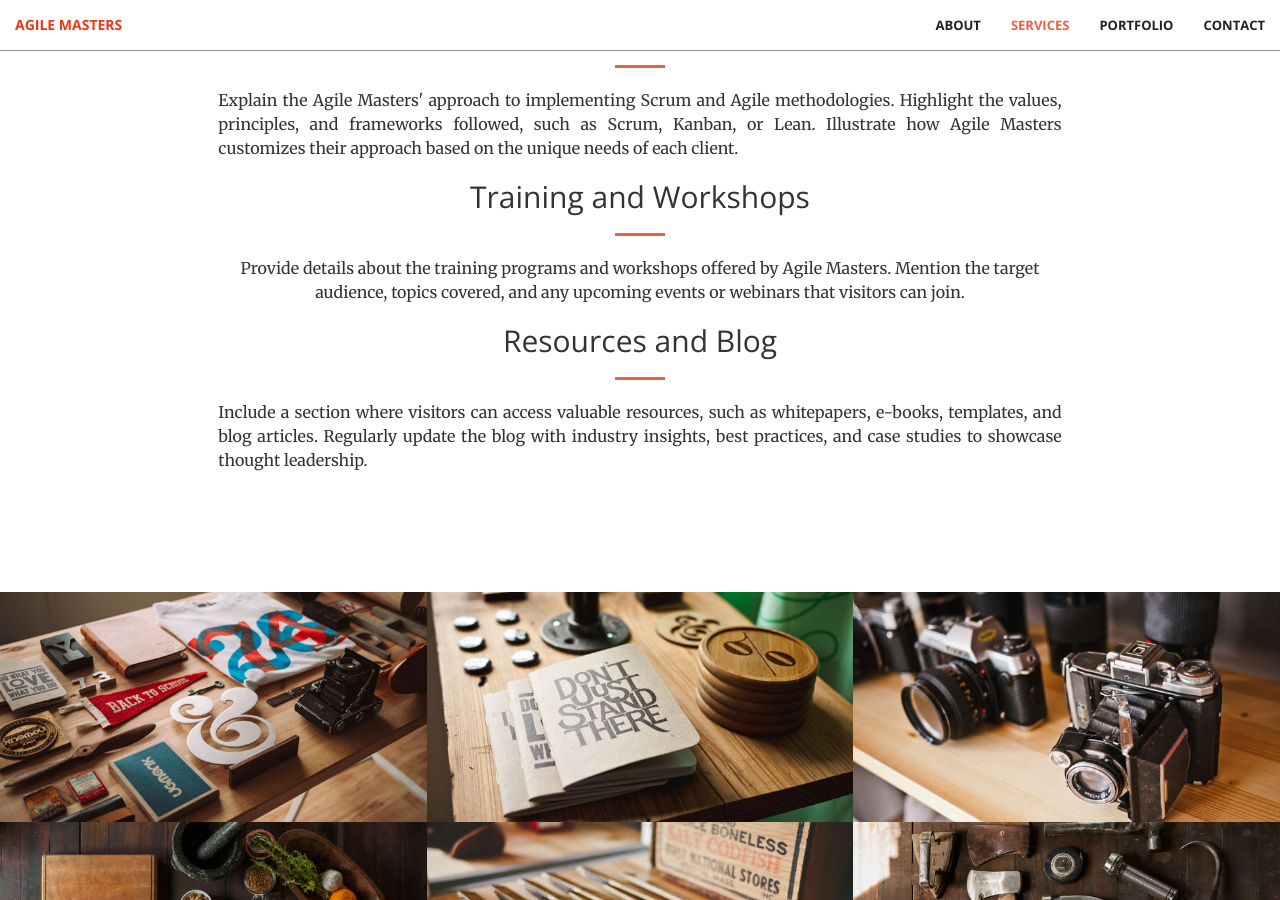
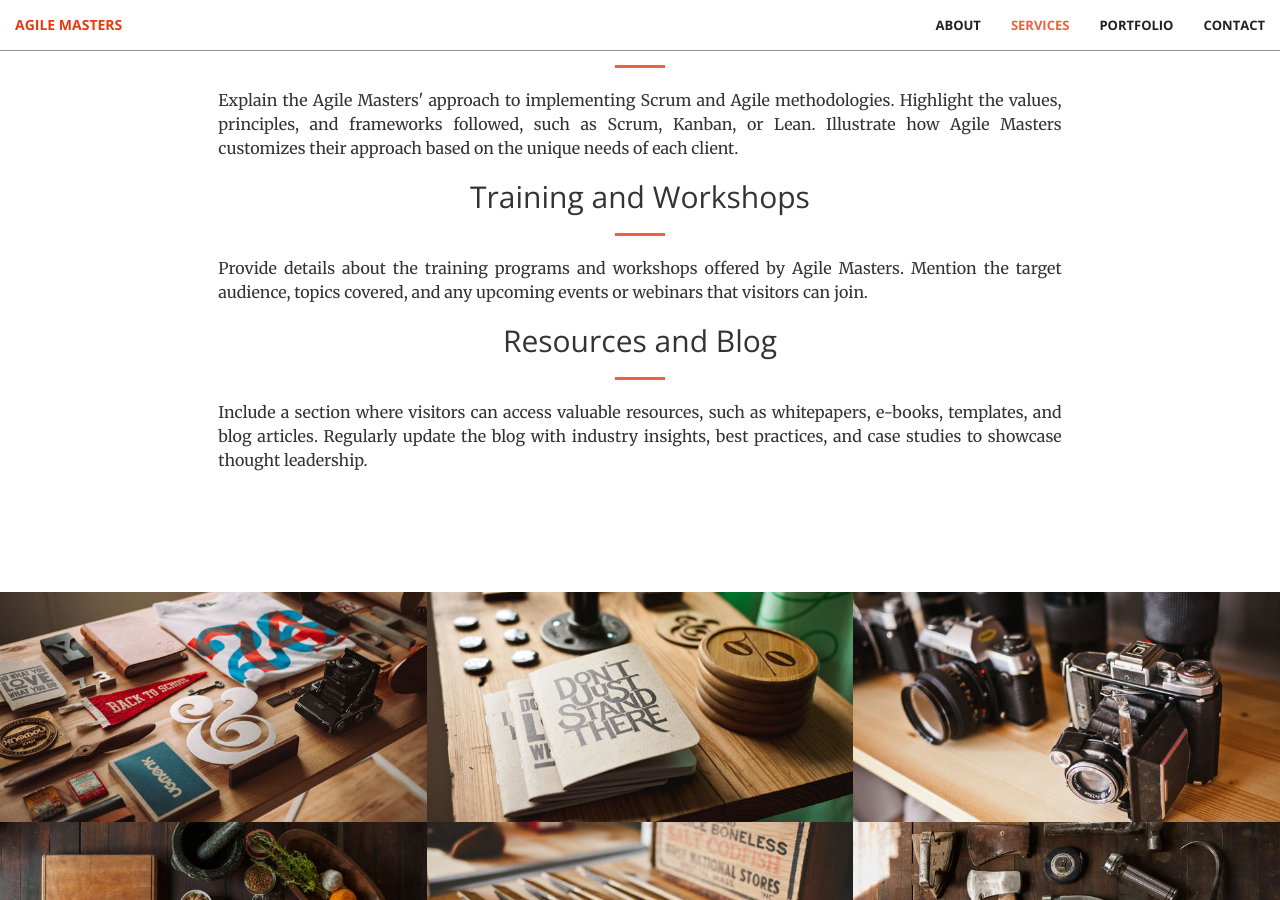
Before and after one commit to legitt23/legitt23, a Jekyll site: the page built from index.md, in a window 1280 px wide and 900 px high, scrolled down 2390 px. Built offline with Jekyll 4.4.1, drawn with Linux system fonts in a browser that asks for light colours.

Commit message:
Update content.html

```diff
--- a/_includes/content.html
+++ b/_includes/content.html
@@ -37,7 +37,7 @@
             <div class="col-lg-8 col-lg-offset-2 text-center">
                 <h2 class="section-heading">Training and Workshops</h2>
                 <hr class="primary">
-                <p "text-justify">Provide details about the training programs and workshops offered by Agile Masters. Mention the target audience, topics covered, and any upcoming events or webinars that visitors can join.</p>
+                <p class= "text-justify">Provide details about the training programs and workshops offered by Agile Masters. Mention the target audience, topics covered, and any upcoming events or webinars that visitors can join.</p>
             </div>
 
         </div>
```
